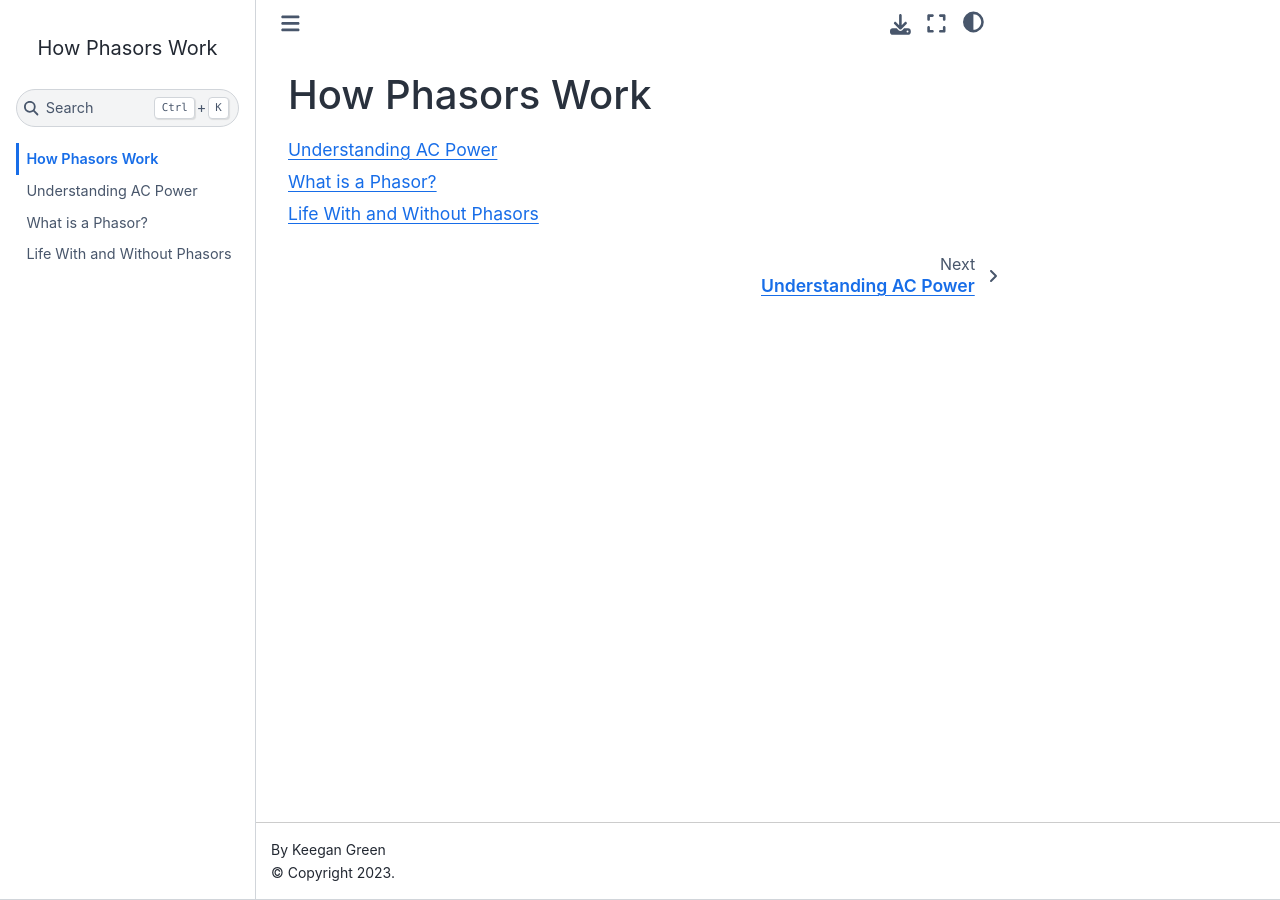
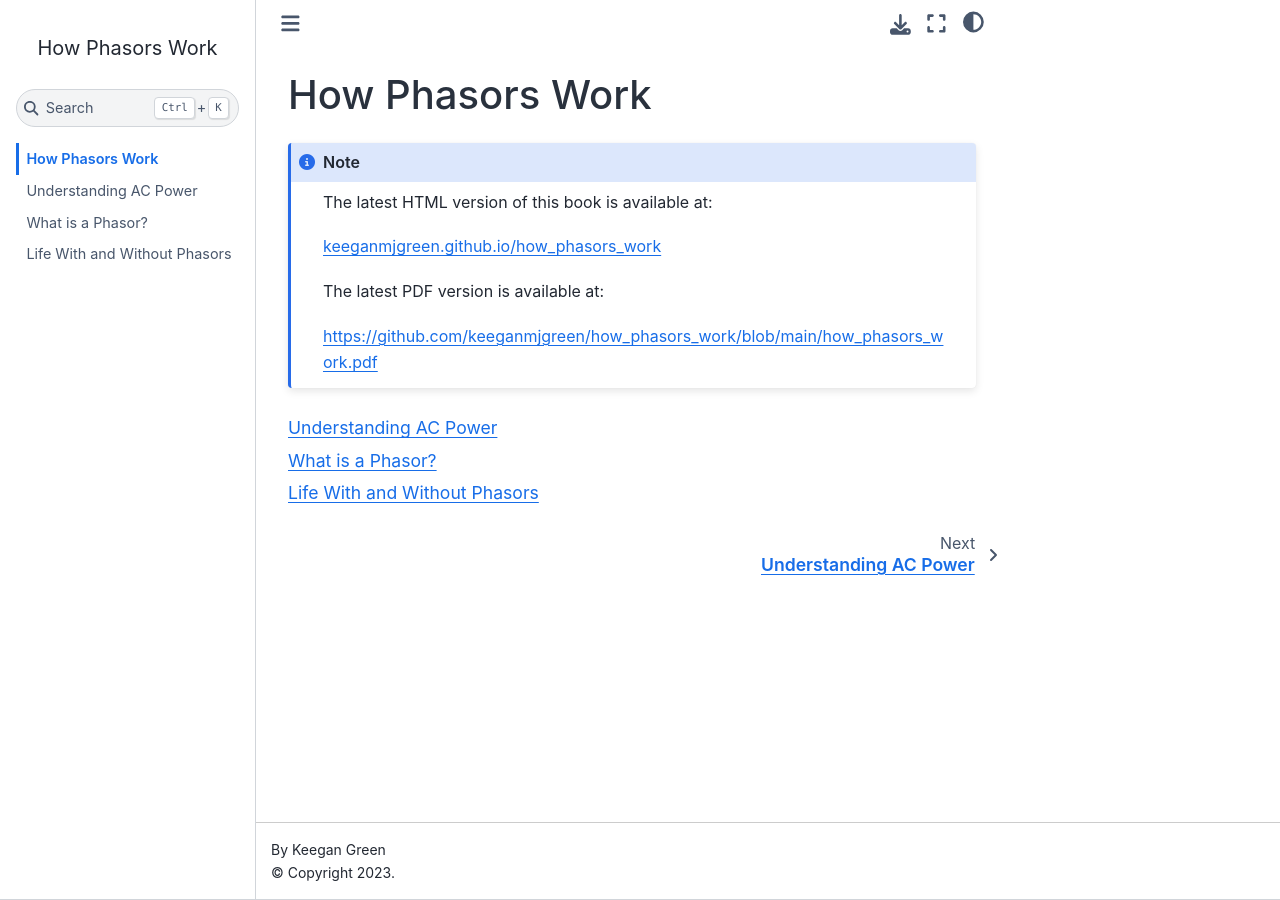
Before and after one commit to keeganmjgreen/how_phasors_work, a Jupyter Book: the page built from 0_intro.md, in a window 1280 px wide. Built offline with Jupyter Book 1.0.4 settings and Sphinx 7.4.7 and the Sphinx Book theme 1.1.4, drawn with Linux system fonts in a browser that asks for light colours.

Commit message:
add links to latest html and pdf versions

````diff
--- a/0_intro.md
+++ b/0_intro.md
@@ -1,4 +1,14 @@
 # How Phasors Work
+
+```{note}
+The latest HTML version of this book is available at: <br>
+
+[keeganmjgreen.github.io/how_phasors_work](https://keeganmjgreen.github.io/how_phasors_work)
+
+The latest PDF version is available at: <br>
+
+[https://github.com/keeganmjgreen/how_phasors_work/blob/main/how_phasors_work.pdf](https://raw.githubusercontent.com/keeganmjgreen/how_phasors_work/refs/heads/main/how_phasors_work.pdf)
+```
 
 ```{tableofcontents}
 ```
````
Also changed, not shown: 1 other file.
